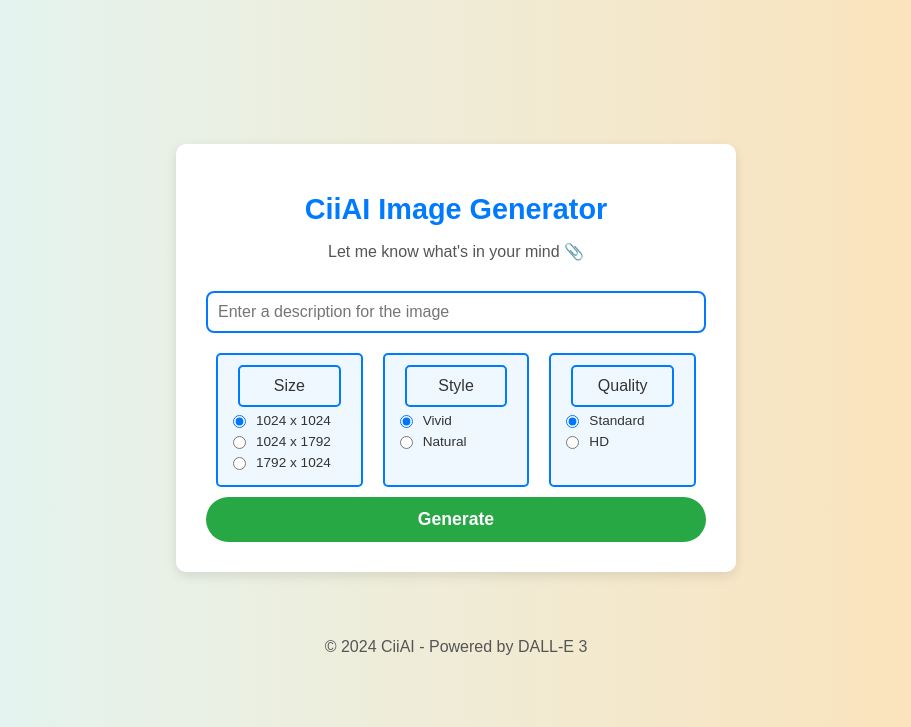
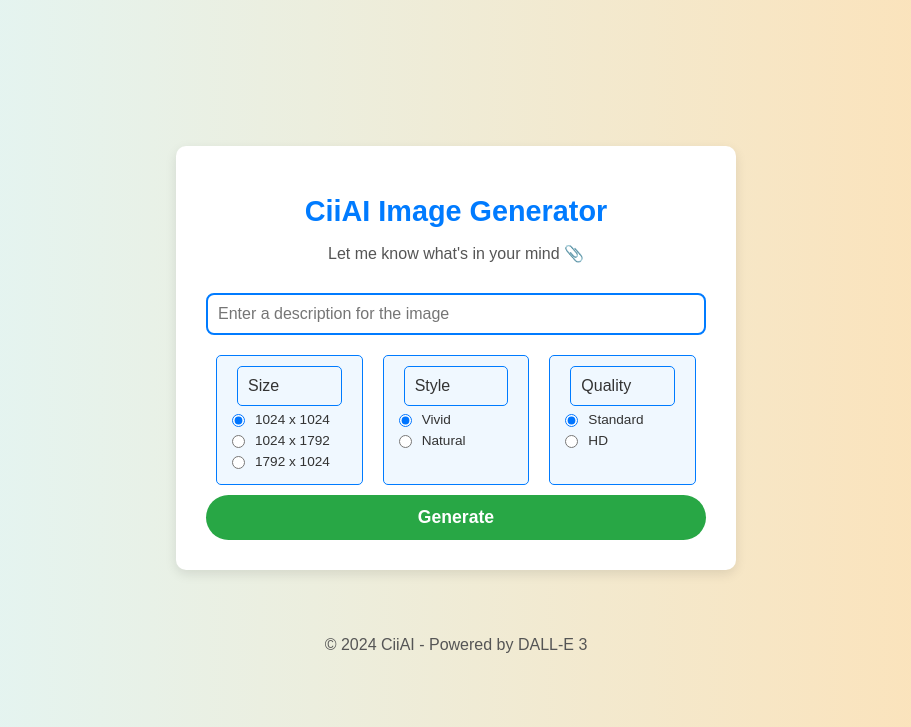
Before and after one commit to janiscirulis/JCU-WebApp-DALL-e, a Flask app: page / in a window 1280 px wide. Shown: the top 727 px of the page, without its empty margins (184-1095 px from the left). Run offline with Flask 3, Linux system fonts and the light colour scheme.

Commit message:
Update index.html

```diff
--- a/templates/index.html
+++ b/templates/index.html
@@ -46,7 +46,7 @@
             flex: 1;
             margin: 0 10px; /* Space between columns */
             padding: 10px; /* Padding around each column */
-            border: 2px solid #007bff; /* Border around each column */
+            border: 1px solid #007bff; /* Border around each column */
             border-radius: 5px; /* Slightly rounded corners */
             background-color: #f0f8ff; /* Light background color */
         }
@@ -55,7 +55,7 @@
             color: #333;      /* Neutral color */
             font-weight: normal; /* Normal weight */
             margin-top: 0;   /* No top margin */
-            text-align: center;  /* Center the header text */
+            text-align: left;
             padding: 5px;       /* Padding for better spacing */
         }
         input[type="text"] {
```
